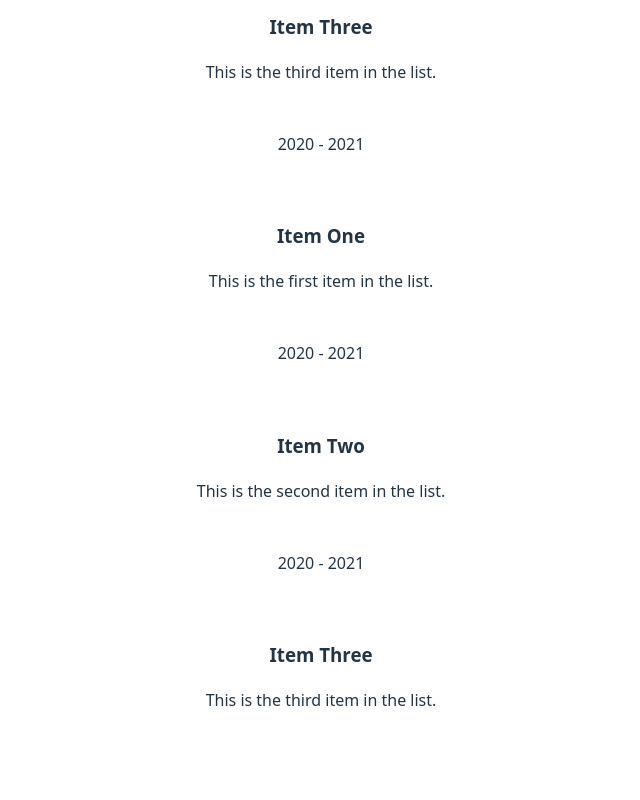
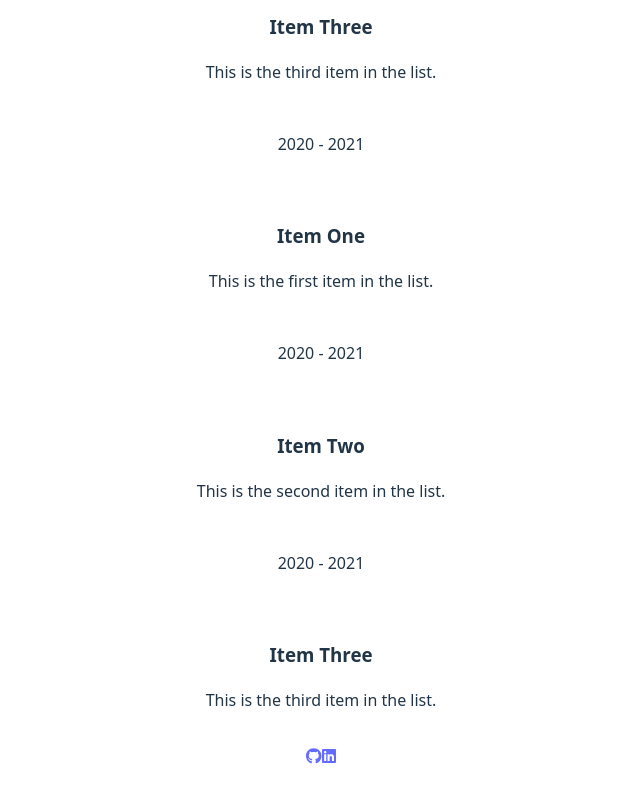
Before and after one commit to laloptk/bilingual-themed-portfolio, a React (Vite) app: page / in a window 1280 px wide. Shown: the part 5315-6115 px from the top of the page, without its empty margins (319-959 px from the left). Before the commit the page ends 6091 px from the top, so only its background shows below. Built offline with nearby package versions, Linux system fonts and the light colour scheme.

Commit message:
Add FontAwesome and IconList component

```diff
--- a/package.json
+++ b/package.json
@@ -10,6 +10,10 @@
     "preview": "vite preview"
   },
   "dependencies": {
+    "@fortawesome/fontawesome-svg-core": "^6.7.2",
+    "@fortawesome/free-brands-svg-icons": "^6.7.2",
+    "@fortawesome/free-solid-svg-icons": "^6.7.2",
+    "@fortawesome/react-fontawesome": "^0.2.2",
     "react": "^19.1.0",
     "react-dom": "^19.1.0"
   },
--- a/src/App.jsx
+++ b/src/App.jsx
@@ -2,11 +2,13 @@ import { useState } from 'react'
 import GlobalStateProvider from './components/GlobalStateProvider';
 import './App.css'
 import Home from './components/pages/Home'
+import { library } from '@fortawesome/fontawesome-svg-core'
+import { fab } from '@fortawesome/free-brands-svg-icons'
+//import { faCheckSquare, faCoffee } from '@fortawesome/free-solid-svg-icons' // Uncomment if you want to add more icons
 
+library.add(fab)
 
 function App() {
-  const [count, setCount] = useState(0)
-
   return (
     <GlobalStateProvider>
       <Home />
--- a/src/assets/data.json
+++ b/src/assets/data.json
@@ -166,5 +166,17 @@
                 "endYear": "2021"
             }
         ]
-    }
+    },
+    "social": [
+        {
+            "name": "GitHub",
+            "url": "https://github.com/laloptk",
+            "icon": "fab fa-github"
+        },
+        {
+            "name": "LinkedIn",
+            "url": "https://www.linkedin.com/in/eduardo-sanchez-hidalgo/",
+            "icon": "fab fa-linkedin"
+        }
+    ]
 }
--- a/src/components/organisms/Footer.jsx
+++ b/src/components/organisms/Footer.jsx
@@ -0,0 +1,13 @@
+import IconList from '../organisms/IconList'
+const Footer = ({ social }) => {
+    console.log(social);
+    return (
+        <div>
+            {social &&
+                <IconList icons={social} />
+            }
+        </div>
+    )
+}
+
+export default Footer
--- a/src/components/organisms/Grid.jsx
+++ b/src/components/organisms/Grid.jsx
@@ -4,7 +4,6 @@ const Grid = ({ posts }) => {
   return (
     <div className="grid">
       {posts.map((post) => (
-        console.log(post),
         <Card key={post.id} post={post} />
       ))}
     </div>
--- /dev/null
+++ b/src/components/organisms/IconList.jsx
@@ -0,0 +1,22 @@
+import { FontAwesomeIcon } from '@fortawesome/react-fontawesome'
+const IconList = ({ icons }) => {
+    return (
+        <>
+            {icons &&
+                icons.map((icon) =>
+                    icon.url ? (
+                        <a href={icon.url ? icon.url : "#"}>
+                            <FontAwesomeIcon icon={icon.icon} />
+                        </a>
+                    ) : (
+                        <span>
+                            <FontAwesomeIcon icon={icon.icon} />
+                        </span>
+                    )
+                )
+            }
+        </>
+    );
+}
+
+export default IconList
--- a/src/components/organisms/TimeLine.jsx
+++ b/src/components/organisms/TimeLine.jsx
@@ -4,7 +4,7 @@ const Timeline = ({jobs}) => {
   return (
     <div className="timeline">
       {jobs.map((job) => (
-        <div className="timeline-card">
+        <div key={job.id} className="timeline-card">
             <div className="timeline-years">
                 <p>
                     {`${job.startYear} - ${job.endYear}`}
--- a/src/components/pages/Home.jsx
+++ b/src/components/pages/Home.jsx
@@ -1,17 +1,20 @@
 import Grid from '../organisms/Grid'
 import Header from '../organisms/Header'
 import TimeLine from '../organisms/TimeLine'
+import Footer from '../organisms/Footer'
 import useGlobalState from "../../utils/hooks/useGlobalState";
 import data from '../../assets/data.json'
 
 const Home = () => {
     const { globalVariable } = useGlobalState();
     const languageData = globalVariable.english ? data.en : data.es;
+    const social = data.social;
     return (
         <>
             <Header title={languageData.title} text={languageData.description} />
             <Grid posts={languageData.projects} />
             <TimeLine jobs={languageData.jobs} />
+            <Footer social={social} />
         </>
     )
 }
```
Also changed, not shown: 1 other file (tests, documents, lock files or other folders).
